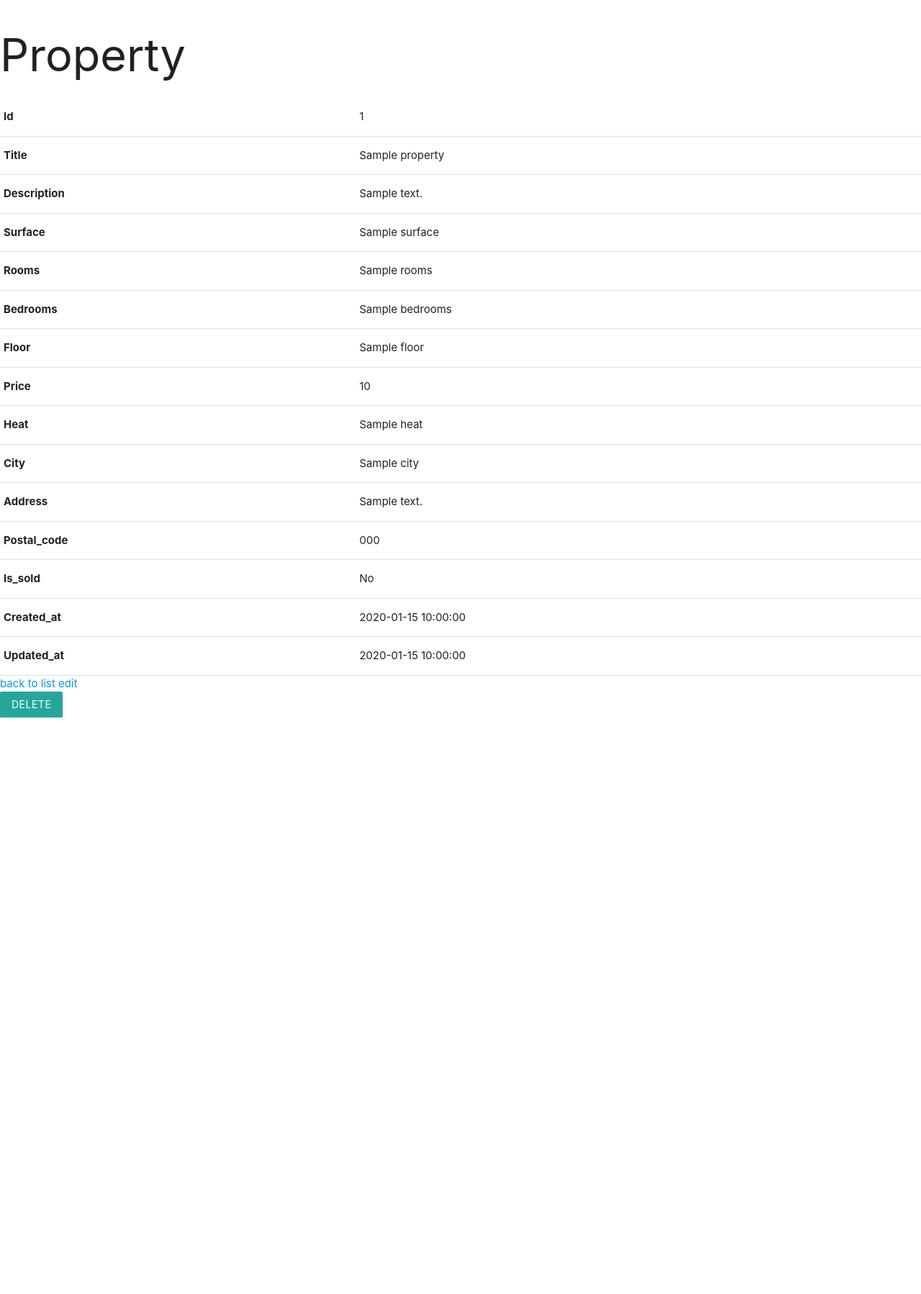
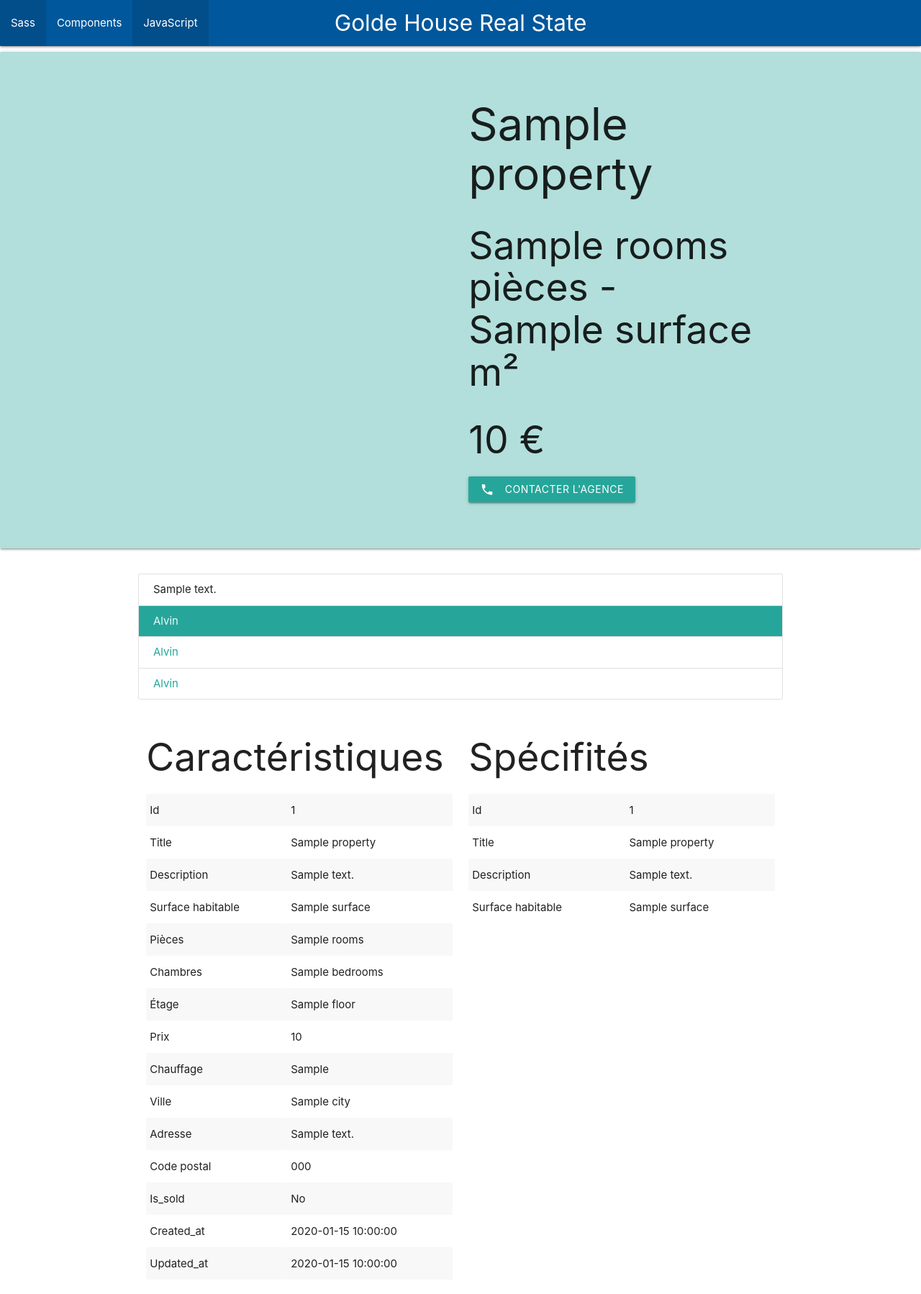
Before and after one commit to EzequielMunoz200/GoldenHouse, a Symfony app: template templates/property/show.html.twig in a window 1280 px wide. Shown: the whole page at 72% size. Before the commit the page ends 997 px from the top, so only its background shows below. Run offline with Twig, Linux system fonts and the light colour scheme; the template is opened without the code that fills it: most values are stand-ins (such as "Sample title", 1, 10 or a date in 2020); some libraries are stand-ins or nearby versions.

Commit message:
Added page Show property

```diff
--- a/composer.json
+++ b/composer.json
@@ -5,6 +5,7 @@
         "php": ">=7.2.5",
         "ext-ctype": "*",
         "ext-iconv": "*",
+        "cocur/slugify": "^4.0",
         "composer/package-versions-deprecated": "^1.11",
         "doctrine/annotations": "^1.0",
         "doctrine/doctrine-bundle": "^2.1",
--- /dev/null
+++ b/public/css/reset.css
@@ -0,0 +1,48 @@
+/* http://meyerweb.com/eric/tools/css/reset/
+   v2.0 | 20110126
+   License: none (public domain)
+*/
+
+html, body, div, span, applet, object, iframe,
+h1, h2, h3, h4, h5, h6, p, blockquote, pre,
+a, abbr, acronym, address, big, cite, code,
+del, dfn, em, img, ins, kbd, q, s, samp,
+small, strike, strong, sub, sup, tt, var,
+b, u, i, center,
+dl, dt, dd, ol, ul, li,
+fieldset, form, label, legend,
+table, caption, tbody, tfoot, thead, tr, th, td,
+article, aside, canvas, details, embed,
+figure, figcaption, footer, header, hgroup,
+menu, nav, output, ruby, section, summary,
+time, mark, audio, video {
+	margin: 0;
+	padding: 0;
+	border: 0;
+	font-size: 100%;
+	font: inherit;
+	vertical-align: baseline;
+}
+/* HTML5 display-role reset for older browsers */
+article, aside, details, figcaption, figure,
+footer, header, hgroup, menu, nav, section {
+	display: block;
+}
+body {
+	line-height: 1;
+}
+ol, ul {
+	list-style: none;
+}
+blockquote, q {
+	quotes: none;
+}
+blockquote:before, blockquote:after,
+q:before, q:after {
+	content: '';
+	content: none;
+}
+table {
+	border-collapse: collapse;
+	border-spacing: 0;
+}
--- a/src/Controller/MainController.php
+++ b/src/Controller/MainController.php
@@ -13,7 +13,7 @@ class MainController extends AbstractController
      */
     public function home(PropertyRepository $propertyRepository)
     {
-        return $this->render('property/index.html.twig', [
+        return $this->render('main/home.html.twig', [
             'properties' => $propertyRepository->findLatest(),
         ]);
     }
--- a/templates/base.html.twig
+++ b/templates/base.html.twig
@@ -7,6 +7,7 @@
     <!--Let browser know website is optimized for mobile-->
     <meta name="viewport" content="width=device-width, initial-scale=1.0" />
     {% block stylesheets %}
+    <link rel="stylesheet" href="{{ asset('css/reset.css') }}">
     <!--Import Google Icon Font-->
     <link href="https://fonts.googleapis.com/icon?family=Material+Icons" rel="stylesheet">
     <!-- Compiled and minified CSS -->
@@ -15,6 +16,16 @@
 </head>
 
 <body>
+    <nav>
+        <div class="nav-wrapper light-blue darken-4">
+          <a href="#!" class="brand-logo center">Golde House Real State </a>
+          <ul class="left hide-on-med-and-down">
+            <li><a href="">Sass</a></li>
+            <li><a href="">Components</a></li>
+            <li class="active"><a href="">JavaScript</a></li>
+          </ul>
+        </div>
+      </nav>
     {% block body %}{% endblock %}
     {% block javascripts %}
     <!-- Compiled and minified JavaScript -->
--- a/templates/property/show.html.twig
+++ b/templates/property/show.html.twig
@@ -3,7 +3,141 @@
 {% block title %}Property{% endblock %}
 
 {% block body %}
-    <h1>Property</h1>
+<div class="row">
+    <div class="card-panel teal lighten-4">
+        <div class="row">
+            <div class="container">
+                <div class="row">
+                    <div class="col m6"></div>
+                    <div class="col s12 m6">
+                        <h1>{{property.title}}</h1>
+                        <h2>{{property.rooms}} pièces - {{property.surface}} m²</h2>
+                        <h2>{{property.formattedPrice}} €</h2>
+                        <a href="{{ path('property_show', {id: property.id, slug: property.slug}) }}"
+                            class="waves-effect waves-light btn"><i class="material-icons left">phone</i>Contacter
+                            l'agence</a>
+                        {# <a class="btn-floating halfway-fab waves-effect waves-light red"><i
+                                        class="material-icons">add</i></a> #}
+
+                      {#   <div class="card-content">
+                            <p>{{ property.city }} ({{ property.postalCode }})</p>
+                            <div class="teal-text">{{ property.formattedPrice }} €</div>
+                        </div> #}
+
+                    </div>
+                </div>
+
+            </div>
+
+        </div>
+
+    </div>
+</div>
+<div class="container">
+    <!-- Page Content goes here -->
+
+
+
+    <div class="collection">
+        <p class="collection-item">{{ property.description | nl2br}}</p>
+        <a href="#!" class="collection-item active">Alvin</a>
+        <a href="#!" class="collection-item">Alvin</a>
+        <a href="#!" class="collection-item">Alvin</a>
+    </div>
+    <div class="row">
+        <div class="col l6">
+            <h2>Caractéristiques</h2>
+            <table class="table striped">
+                <tbody>
+                    <tr>
+                        <th>Id</th>
+                        <td>{{ property.id }}</td>
+                    </tr>
+                    <tr>
+                        <th>Title</th>
+                        <td>{{ property.title }}</td>
+                    </tr>
+                    <tr>
+                        <th>Description</th>
+                        <td>{{ property.description }}</td>
+                    </tr>
+                    <tr>
+                        <th>Surface habitable</th>
+                        <td>{{ property.surface }}</td>
+                    </tr>
+                    <tr>
+                        <th>Pièces</th>
+                        <td>{{ property.rooms }}</td>
+                    </tr>
+                    <tr>
+                        <th>Chambres</th>
+                        <td>{{ property.bedrooms }}</td>
+                    </tr>
+                    <tr>
+                        <th>Étage</th>
+                        <td>{{ property.floor }}</td>
+                    </tr>
+                    <tr>
+                        <th>Prix</th>
+                        <td>{{ property.price }}</td>
+                    </tr>
+                    <tr>
+                        <th>Chauffage</th>
+                        <td>{{ property.heatType }}</td>
+                    </tr>
+                    <tr>
+                        <th>Ville</th>
+                        <td>{{ property.city }}</td>
+                    </tr>
+                    <tr>
+                        <th>Adresse</th>
+                        <td>{{ property.address }}</td>
+                    </tr>
+                    <tr>
+                        <th>Code postal</th>
+                        <td>{{ property.postalCode }}</td>
+                    </tr>
+                    <tr>
+                        <th>Is_sold</th>
+                        <td>{{ property.isSold ? 'Yes' : 'No' }}</td>
+                    </tr>
+                    <tr>
+                        <th>Created_at</th>
+                        <td>{{ property.createdAt ? property.createdAt|date('Y-m-d H:i:s') : '' }}</td>
+                    </tr>
+                    <tr>
+                        <th>Updated_at</th>
+                        <td>{{ property.updatedAt ? property.updatedAt|date('Y-m-d H:i:s') : '' }}</td>
+                    </tr>
+                </tbody>
+            </table>
+        </div>
+        <div class="col l6">
+            <h2>Spécifités</h2>
+            <table class="table striped">
+                <tbody>
+                    <tr>
+                        <th>Id</th>
+                        <td>{{ property.id }}</td>
+                    </tr>
+                    <tr>
+                        <th>Title</th>
+                        <td>{{ property.title }}</td>
+                    </tr>
+                    <tr>
+                        <th>Description</th>
+                        <td>{{ property.description }}</td>
+                    </tr>
+                    <tr>
+                        <th>Surface habitable</th>
+                        <td>{{ property.surface }}</td>
+                    </tr>
+
+                </tbody>
+            </table>
+        </div>
+    </div>
+    {#  <h1>Property</h1>
 
     <table class="table">
         <tbody>
@@ -74,5 +208,5 @@
 
     <a href="{{ path('property_edit', {'id': property.id}) }}">edit</a>
 
-    {{ include('property/_delete_form.html.twig') }}
-{% endblock %}
+    {{ include('property/_delete_form.html.twig') }} #}
+    {% endblock %}
```
Also changed, not shown: src/Controller/PropertyController.php (+11 -4 lines), src/Entity/Property.php (+19 -2 lines), templates/main/home.html.twig (added, +40 -0 lines), templates/main/index.html.twig (deleted, +0 -20 lines), 2 other files.
